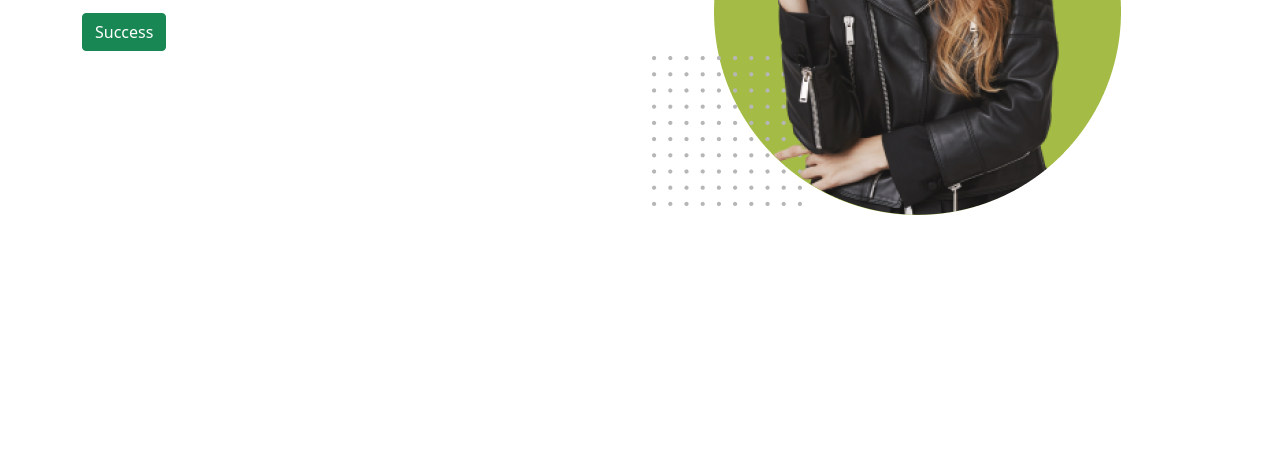
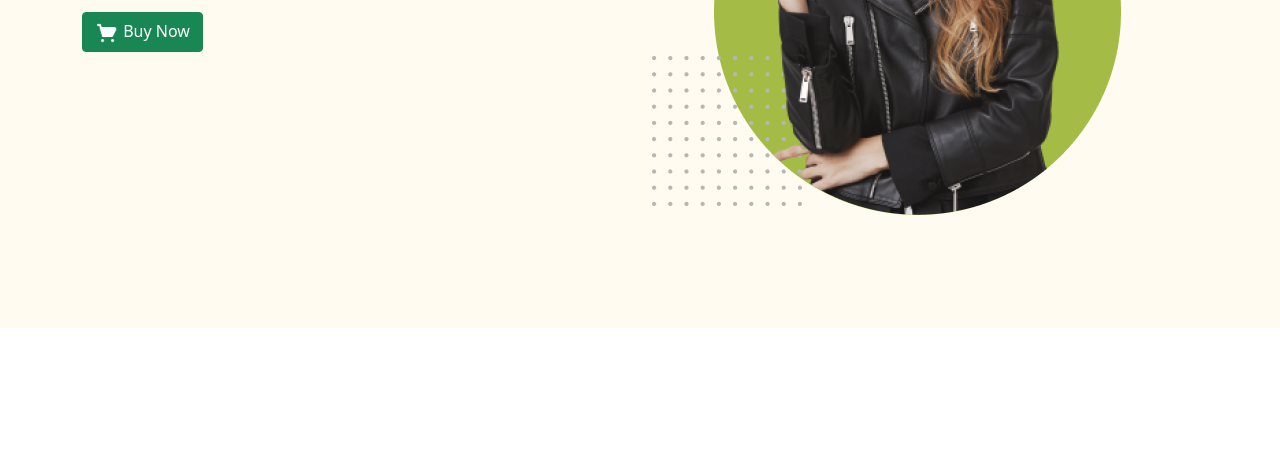
Before and after one commit to EmranEmon47/penguin-fashion-responsive, a plain HTML site: page index.html in a window 1280 px wide. Shown: the part 337-800 px from the top of the page. Drawn offline with Linux system fonts and the light colour scheme.

Commit message:
front section

```diff
--- a/index.html
+++ b/index.html
@@ -17,7 +17,10 @@
   <body>
     <!-- header start -->
     <header>
-      <nav class="navbar navbar-expand-lg navbar-light bg-light">
+      <nav
+        class="navbar navbar-expand-lg navbar-light"
+        style="background-color: #fffbf0"
+      >
         <div class="container">
           <a class="navbar-brand" href="#"
             ><img width="290px" src="icons/Group 33072.png" alt=""
@@ -61,8 +64,8 @@
 
     <!-- header End -->
     <main>
-      <section>
-        <div class="container">
+      <section style="background-color: #fffbf0 " >
+        <div class="container" style="height: 600px;">
           <div class="row align-items-center">
             <div class="col">
               <h1>Be the Penguins of Winter</h1>
@@ -70,7 +73,10 @@
                 Lorem Ipsum is simply dummy text of the printing and typesetting
                 industry.
               </p>
-              <button type="button" class="btn btn-success">Success</button>
+              <button type="button" class="btn btn-success">
+                <img width="24" src="icons/shopping-cart 1.png" alt="" /> Buy
+                Now
+              </button>
             </div>
             <div class="col">
               <img src="images/model.png" alt="" />
```
